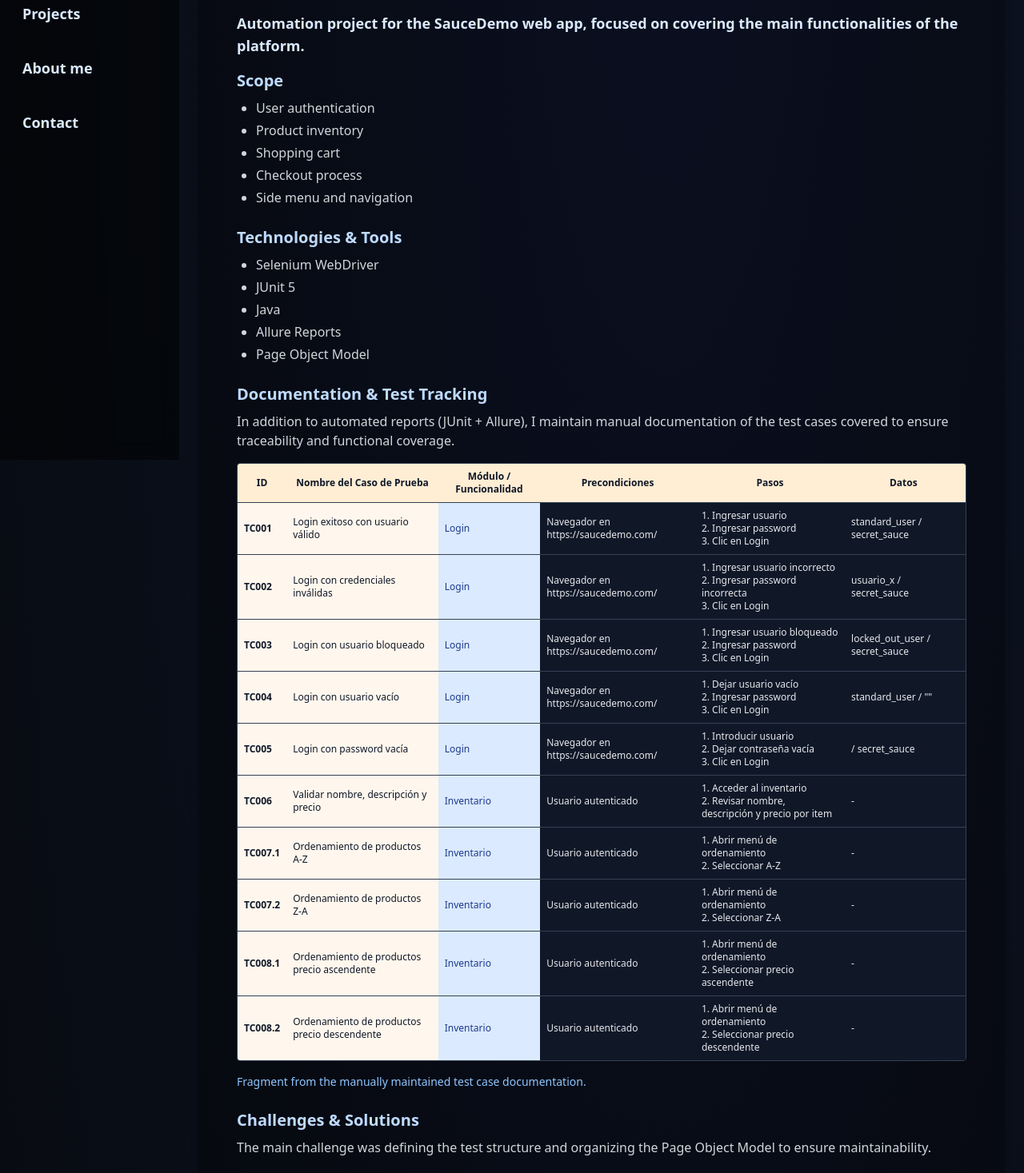
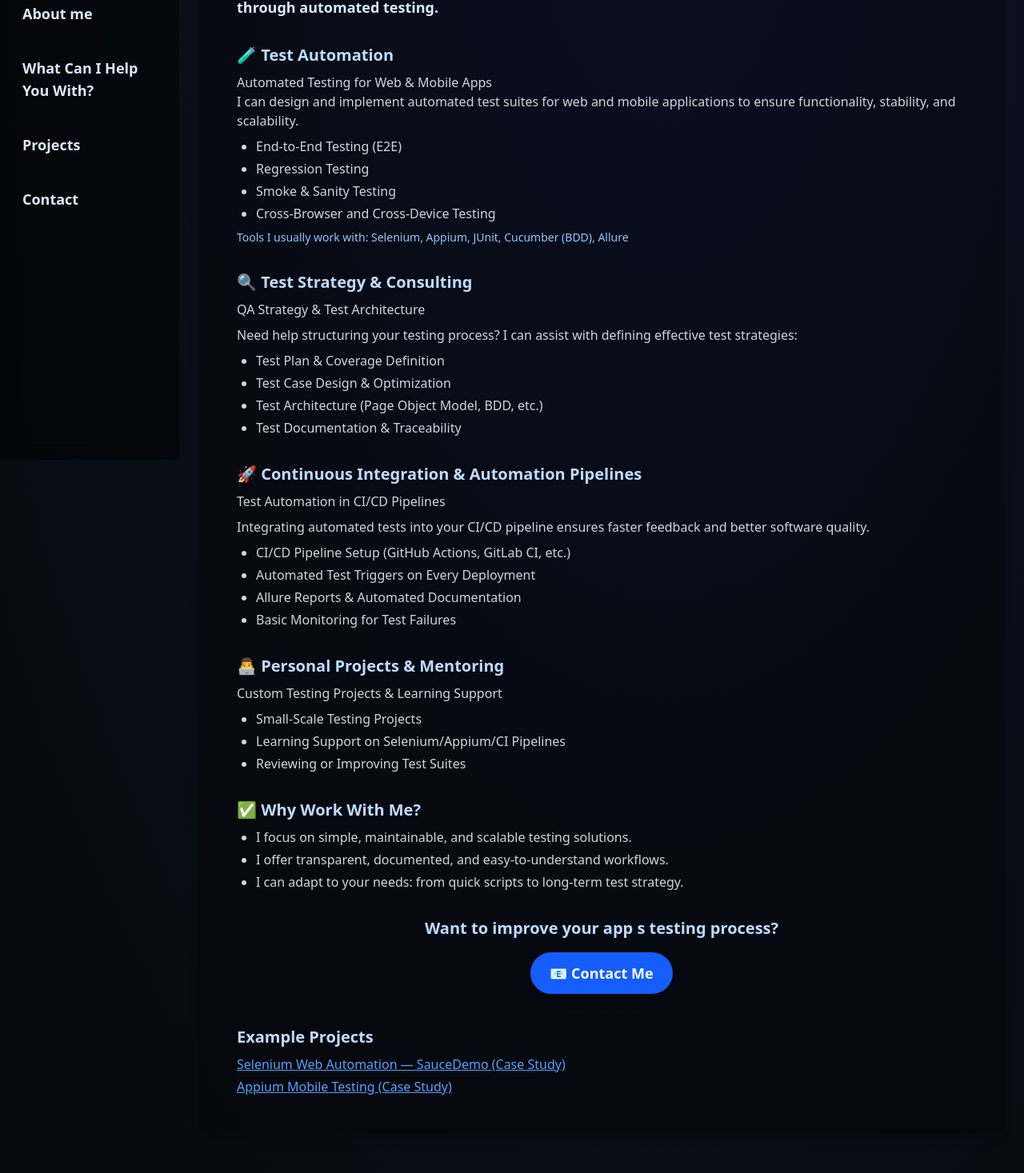
Before and after one commit to MoisesCorrales-devQa/qa-automation-portfolio, a Next.js app: page /seleniumProject in a window 1280 px wide. Shown: the part 225-1692 px from the top of the page at 80% size. Built offline with nearby package versions, Linux system fonts and the light colour scheme.

Commit message:
added what can I help you with section

```diff
--- a/src/components/SidebarMenu.tsx
+++ b/src/components/SidebarMenu.tsx
@@ -1,12 +1,13 @@
-import { useState } from "react";
+import {useState} from "react";
 import Link from "next/link";
-import { FaBars, FaTimes } from "react-icons/fa";
+import {FaBars, FaTimes} from "react-icons/fa";
 
 const navLinks = [
-  { label: "Home", href: "/" },
-  { label: "Projects", href: "/projects" },
-  { label: "About me", href: "/about-me" },
-  { label: "Contact", href: "/contact-info" },
+    {label: "Home", href: "/"},
+    {label: "About me", href: "/about-me"},
+    {label: "What Can I Help You With?", href: "/services"},
+    {label: "Projects", href: "/projects"},
+    {label: "Contact", href: "/contact-info"},
 ];
 
 export default function SidebarMenu() {
@@ -15,7 +16,8 @@
     return (
         <>
             {/* Menú fijo lateral (desktop) */}
-      <nav className="hidden md:fixed md:inset-y-0 md:left-0 md:flex md:flex-col md:w-56 md:bg-black/50 md:backdrop-blur-md md:py-12 md:px-2 md:items-center md:gap-8 z-30">
+            <nav
+                className="hidden md:fixed md:inset-y-0 md:left-0 md:flex md:flex-col md:w-56 md:bg-black/50 md:backdrop-blur-md md:py-12 md:px-2 md:items-center md:gap-8 z-30">
                 <div className="text-2xl font-extrabold tracking-widest text-blue-400 mb-10 select-none">MC</div>
                 <ul className="flex flex-col gap-6 w-full">
                     {navLinks.map((link) => (
@@ -38,7 +40,7 @@
                     className="text-blue-400 text-3xl focus:outline-none"
                     onClick={() => setOpen((v) => !v)}
                 >
-          {open ? <FaTimes /> : <FaBars />}
+                    {open ? <FaTimes/> : <FaBars/>}
                 </button>
             </div>
 
--- a/src/pages/seleniumProject.tsx
+++ b/src/pages/seleniumProject.tsx
@@ -1,128 +1,129 @@
 import Head from "next/head";
-import TrackingTable from "@/components/ProjectPage/SeleniumTrackingTable";
-import Image from "next/image";
 
-export default function SeleniumProjectPage() {
+export default function ServicesPage() {
   return (
       <>
         <Head>
-        <title>Selenium Automation | Moisés Corrales</title>
+          <title>How I Can Help | Moisés Corrales</title>
         </Head>
         <section className="flex flex-col items-center justify-center min-h-screen py-20 px-6">
           <div className="max-w-6xl w-full bg-black/30 rounded-2xl shadow-lg p-8 md:p-12">
+            {/* Header / Intro */}
             <h1 className="text-3xl md:text-5xl font-bold text-blue-300 mb-4">
-            Selenium Web Automation — SauceDemo
+              What Can I Help You With?
             </h1>
-
-          <p className="text-lg text-blue-100 font-semibold mb-4">
-            Automation project for the SauceDemo web app, focused on covering the main functionalities of the platform.
+            <p className="text-lg text-blue-100 font-semibold mb-8">
+              I specialize in helping developers, teams, and companies improve the quality of their applications through automated testing.
             </p>
 
-          {/* Scope */}
-          <div className="mb-6">
-            <h2 className="text-xl font-bold text-blue-200 mb-2">Scope</h2>
+            {/* Test Automation */}
+            <div className="mb-8">
+              <h2 className="text-xl font-bold text-blue-200 mb-2">🧪 Test Automation</h2>
+              <p className="text-gray-300 mb-2">
+                Automated Testing for Web & Mobile Apps<br/>
+                I can design and implement automated test suites for web and mobile applications to ensure functionality, stability, and scalability.
+              </p>
               <ul className="list-disc pl-6 text-gray-300 space-y-1">
-              <li>User authentication</li>
-              <li>Product inventory</li>
-              <li>Shopping cart</li>
-              <li>Checkout process</li>
-              <li>Side menu and navigation</li>
+                <li>End-to-End Testing (E2E)</li>
+                <li>Regression Testing</li>
+                <li>Smoke & Sanity Testing</li>
+                <li>Cross-Browser and Cross-Device Testing</li>
+              </ul>
+              <p className="text-blue-300 text-sm mt-2">
+                Tools I usually work with: Selenium, Appium, JUnit, Cucumber (BDD), Allure
+              </p>
+            </div>
+
+            {/* Test Strategy & Consulting */}
+            <div className="mb-8">
+              <h2 className="text-xl font-bold text-blue-200 mb-2">🔍 Test Strategy & Consulting</h2>
+              <p className="text-gray-300 mb-2">
+                QA Strategy & Test Architecture
+              </p>
+              <p className="text-gray-300 mb-2">
+                Need help structuring your testing process? I can assist with defining effective test strategies:
+              </p>
+              <ul className="list-disc pl-6 text-gray-300 space-y-1">
+                <li>Test Plan & Coverage Definition</li>
+                <li>Test Case Design & Optimization</li>
+                <li>Test Architecture (Page Object Model, BDD, etc.)</li>
+                <li>Test Documentation & Traceability</li>
               </ul>
             </div>
 
-          {/* Technologies */}
-          <div className="mb-6">
-            <h2 className="text-xl font-bold text-blue-200 mb-2">Technologies & Tools</h2>
+            {/* CI/CD & Automation Pipelines */}
+            <div className="mb-8">
+              <h2 className="text-xl font-bold text-blue-200 mb-2">🚀 Continuous Integration & Automation Pipelines</h2>
+              <p className="text-gray-300 mb-2">
+                Test Automation in CI/CD Pipelines
+              </p>
+              <p className="text-gray-300 mb-2">
+                Integrating automated tests into your CI/CD pipeline ensures faster feedback and better software quality.
+              </p>
               <ul className="list-disc pl-6 text-gray-300 space-y-1">
-              <li>Selenium WebDriver</li>
-              <li>JUnit 5</li>
-              <li>Java</li>
-              <li>Allure Reports</li>
-              <li>Page Object Model</li>
+                <li>CI/CD Pipeline Setup (GitHub Actions, GitLab CI, etc.)</li>
+                <li>Automated Test Triggers on Every Deployment</li>
+                <li>Allure Reports & Automated Documentation</li>
+                <li>Basic Monitoring for Test Failures</li>
               </ul>
             </div>
 
-          {/* Documentation */}
-          <div className="mb-6">
-            <h2 className="text-xl font-bold text-blue-200 mb-2">Documentation & Test Tracking</h2>
-            <p className="text-gray-300 mb-4">
-              In addition to automated reports (JUnit + Allure), I maintain manual documentation of the test cases covered to ensure traceability and functional coverage.
+            {/* Personal Projects & Mentoring */}
+            <div className="mb-8">
+              <h2 className="text-xl font-bold text-blue-200 mb-2">👨‍💻 Personal Projects & Mentoring</h2>
+              <p className="text-gray-300 mb-2">
+                Custom Testing Projects & Learning Support
               </p>
-            <TrackingTable />
-            <p className="text-blue-300 text-sm mt-2">
-              Fragment from the manually maintained test case documentation.
-            </p>
-          </div>
-
-          {/* Challenges & Solutions */}
-          <div className="mb-6">
-            <h2 className="text-xl font-bold text-blue-200 mb-2">Challenges & Solutions</h2>
-            <p className="text-gray-300 mb-4">
-              The main challenge was defining the test structure and organizing the Page Object Model to ensure maintainability.
-            </p>
-            <p className="text-gray-300 mb-4">
-              I analyzed the use cases and structured the Page Objects to maximize reuse and clarity.
-            </p>
-          </div>
-
-          {/* Key Features */}
-          <div className="mb-6">
-            <h2 className="text-xl font-bold text-blue-200 mb-2">Key Features</h2>
               <ul className="list-disc pl-6 text-gray-300 space-y-1">
-              <li>Automatic screenshot capture on failures (Allure)</li>
-              <li>Page Object Model for clean and reusable code</li>
-              <li>Flexible configuration via external files</li>
-              <li>Manual and automatic documentation for full traceability</li>
+                <li>Small-Scale Testing Projects</li>
+                <li>Learning Support on Selenium/Appium/CI Pipelines</li>
+                <li>Reviewing or Improving Test Suites</li>
               </ul>
             </div>
 
-          {/* Allure Report Example */}
-          <div className="mb-6">
-            <h2 className="text-xl font-bold text-blue-200 mb-2">Allure Report Example</h2>
-            <div className="rounded border border-blue-800 overflow-auto bg-black/40 mb-2">
-              <Image
-                src="/assets/allure-example-selenium.png"
-                alt="Allure Report Summary"
-                width={1200}
-                height={400}
-                className="w-full h-auto"
-                priority
-              />
-            </div>
-            <p className="text-blue-300 text-sm">
-              Screenshot of an Allure report showing test execution results.
-            </p>
-          </div>
-
-          {/* Result */}
-          <div className="mb-6">
-            <h2 className="text-xl font-bold text-blue-200 mb-2">Result</h2>
-            <p className="text-gray-300">
-              Stable and maintainable test suite covering the most critical flows of the web application.
-            </p>
-          </div>
-
-          {/* Lessons & Future Improvements */}
-          <div className="mb-6">
-            <h2 className="text-xl font-bold text-blue-200 mb-2">Lessons & Future Improvements</h2>
+            {/* Why Work With Me */}
+            <div className="mb-8">
+              <h2 className="text-xl font-bold text-blue-200 mb-2">✅ Why Work With Me?</h2>
               <ul className="list-disc pl-6 text-gray-300 space-y-1">
-              <li>Deeper mastery of the Page Object Model</li>
-              <li>Cross-browser testing and continuous integration in the future</li>
+                <li>I focus on simple, maintainable, and scalable testing solutions.</li>
+                <li>I offer transparent, documented, and easy-to-understand workflows.</li>
+                <li>I can adapt to your needs: from quick scripts to long-term test strategy.</li>
               </ul>
             </div>
 
-          {/* Links */}
+            {/* CTA */}
+            <div className="mb-10 text-center">
+              <h2 className="text-xl font-bold text-blue-200 mb-4">Want to improve your app s testing process?</h2>
+              <a
+                  href="/contact"
+                  className="inline-block bg-blue-600 text-white px-6 py-3 rounded-full hover:bg-blue-500 transition font-bold text-lg shadow-lg"
+              >
+                📧 Contact Me
+              </a>
+            </div>
+
+            {/* Example Projects (optional) */}
             <div>
-            <h2 className="text-xl font-bold text-blue-200 mb-2">Links</h2>
+              <h2 className="text-xl font-bold text-blue-200 mb-2">Example Projects</h2>
               <ul className="space-y-1">
                 <li>
-                <a href="https://github.com/MoisesCorrales-devQa/saucedemo-qa-automation" className="text-blue-400 underline hover:text-blue-300" target="_blank" rel="noopener noreferrer">
-                  GitHub Repository
+                  <a
+                      href="/seleniumProject/"
+                      className="text-blue-400 underline hover:text-blue-300"
+                      target="_blank"
+                      rel="noopener noreferrer"
+                  >
+                    Selenium Web Automation — SauceDemo (Case Study)
                   </a>
                 </li>
                 <li>
-                <a href="https://reports.moisescorrales.com/selenium/" className="text-blue-400 underline hover:text-blue-300" target="_blank" rel="noopener noreferrer">
-                  Allure Report Demo
+                  <a
+                      href="/appiumProject"
+                      className="text-blue-400 underline hover:text-blue-300"
+                      target="_blank"
+                      rel="noopener noreferrer"
+                  >
+                    Appium Mobile Testing (Case Study)
                   </a>
                 </li>
               </ul>
--- /dev/null
+++ b/src/pages/services.tsx
@@ -0,0 +1,136 @@
+import Head from "next/head";
+import Link from "next/link";
+
+export default function ServicesPage() {
+  return (
+    <>
+      <Head>
+        <title>How I Can Help | Moisés Corrales</title>
+      </Head>
+      <section className="flex flex-col items-center justify-center min-h-screen py-20 px-6">
+        <div className="max-w-6xl w-full bg-black/30 rounded-2xl shadow-lg p-8 md:p-12">
+          {/* Header / Intro */}
+          <h1 className="text-3xl md:text-5xl font-bold text-blue-300 mb-4">
+            What Can I Help You With?
+          </h1>
+          <p className="text-lg text-blue-100 font-semibold mb-8">
+            I specialize in helping developers, teams, and companies improve the quality of their applications through automated testing.
+          </p>
+
+          {/* Test Automation */}
+          <div className="mb-8">
+            <h2 className="text-xl font-bold text-blue-200 mb-2">🧪 Test Automation</h2>
+            <p className="text-gray-300 mb-2">
+              Automated Testing for Web & Mobile Apps<br/>
+              I can design and implement automated test suites for web and mobile applications to ensure functionality, stability, and scalability.
+            </p>
+            <ul className="list-disc pl-6 text-gray-300 space-y-1">
+              <li>End-to-End Testing (E2E)</li>
+              <li>Regression Testing</li>
+              <li>Smoke & Sanity Testing</li>
+              <li>Cross-Browser and Cross-Device Testing</li>
+            </ul>
+            <p className="text-blue-300 text-sm mt-2">
+              Tools I usually work with: Selenium, Appium, JUnit, Cucumber (BDD), Allure
+            </p>
+          </div>
+
+          {/* Test Strategy & Consulting */}
+          <div className="mb-8">
+            <h2 className="text-xl font-bold text-blue-200 mb-2">🔍 Test Strategy & Consulting</h2>
+            <p className="text-gray-300 mb-2">
+              QA Strategy & Test Architecture
+            </p>
+            <p className="text-gray-300 mb-2">
+              Need help structuring your testing process? I can assist with defining effective test strategies:
+            </p>
+            <ul className="list-disc pl-6 text-gray-300 space-y-1">
+              <li>Test Plan & Coverage Definition</li>
+              <li>Test Case Design & Optimization</li>
+              <li>Test Architecture (Page Object Model, BDD, etc.)</li>
+              <li>Test Documentation & Traceability</li>
+            </ul>
+          </div>
+
+          {/* CI/CD & Automation Pipelines */}
+          <div className="mb-8">
+            <h2 className="text-xl font-bold text-blue-200 mb-2">🚀 Continuous Integration & Automation Pipelines</h2>
+            <p className="text-gray-300 mb-2">
+              Test Automation in CI/CD Pipelines
+            </p>
+            <p className="text-gray-300 mb-2">
+              Integrating automated tests into your CI/CD pipeline ensures faster feedback and better software quality.
+            </p>
+            <ul className="list-disc pl-6 text-gray-300 space-y-1">
+              <li>CI/CD Pipeline Setup (GitHub Actions, GitLab CI, etc.)</li>
+              <li>Automated Test Triggers on Every Deployment</li>
+              <li>Allure Reports & Automated Documentation</li>
+              <li>Basic Monitoring for Test Failures</li>
+            </ul>
+          </div>
+
+          {/* Personal Projects & Mentoring */}
+          <div className="mb-8">
+            <h2 className="text-xl font-bold text-blue-200 mb-2">👨‍💻 Personal Projects & Mentoring</h2>
+            <p className="text-gray-300 mb-2">
+              Custom Testing Projects & Learning Support
+            </p>
+            <ul className="list-disc pl-6 text-gray-300 space-y-1">
+              <li>Small-Scale Testing Projects</li>
+              <li>Learning Support on Selenium/Appium/CI Pipelines</li>
+              <li>Reviewing or Improving Test Suites</li>
+            </ul>
+          </div>
+
+          {/* Why Work With Me */}
+          <div className="mb-8">
+            <h2 className="text-xl font-bold text-blue-200 mb-2">✅ Why Work With Me?</h2>
+            <ul className="list-disc pl-6 text-gray-300 space-y-1">
+              <li>I focus on simple, maintainable, and scalable testing solutions.</li>
+              <li>I offer transparent, documented, and easy-to-understand workflows.</li>
+              <li>I can adapt to your needs: from quick scripts to long-term test strategy.</li>
+            </ul>
+          </div>
+
+          {/* CTA */}
+          <div className="mb-10 text-center">
+            <h2 className="text-xl font-bold text-blue-200 mb-4">Want to improve your app s testing process?</h2>
+            <a
+              href="/contact"
+              className="inline-block bg-blue-600 text-white px-6 py-3 rounded-full hover:bg-blue-500 transition font-bold text-lg shadow-lg"
+            >
+              📧 Contact Me
+            </a>
+          </div>
+
+          {/* Example Projects (optional) */}
+          <div>
+            <h2 className="text-xl font-bold text-blue-200 mb-2">Example Projects</h2>
+            <ul className="space-y-1">
+              <li>
+                <Link
+                  href="/seleniumProject"
+                  className="text-blue-400 underline hover:text-blue-300"
+                  target="_blank"
+                  rel="noopener noreferrer"
+                >
+                  Selenium Web Automation — SauceDemo (Case Study)
+                </Link>
+              </li>
+              <li>
+                <a
+                  href="/appiumProject"
+                  className="text-blue-400 underline hover:text-blue-300"
+                  target="_blank"
+                  rel="noopener noreferrer"
+                >
+                  Appium Mobile Testing (Case Study)
+                </a>
+              </li>
+            </ul>
+          </div>
+        </div>
+      </section>
+    </>
+  );
+}
```
Lines whose indentation alone changed are shown as unchanged.
